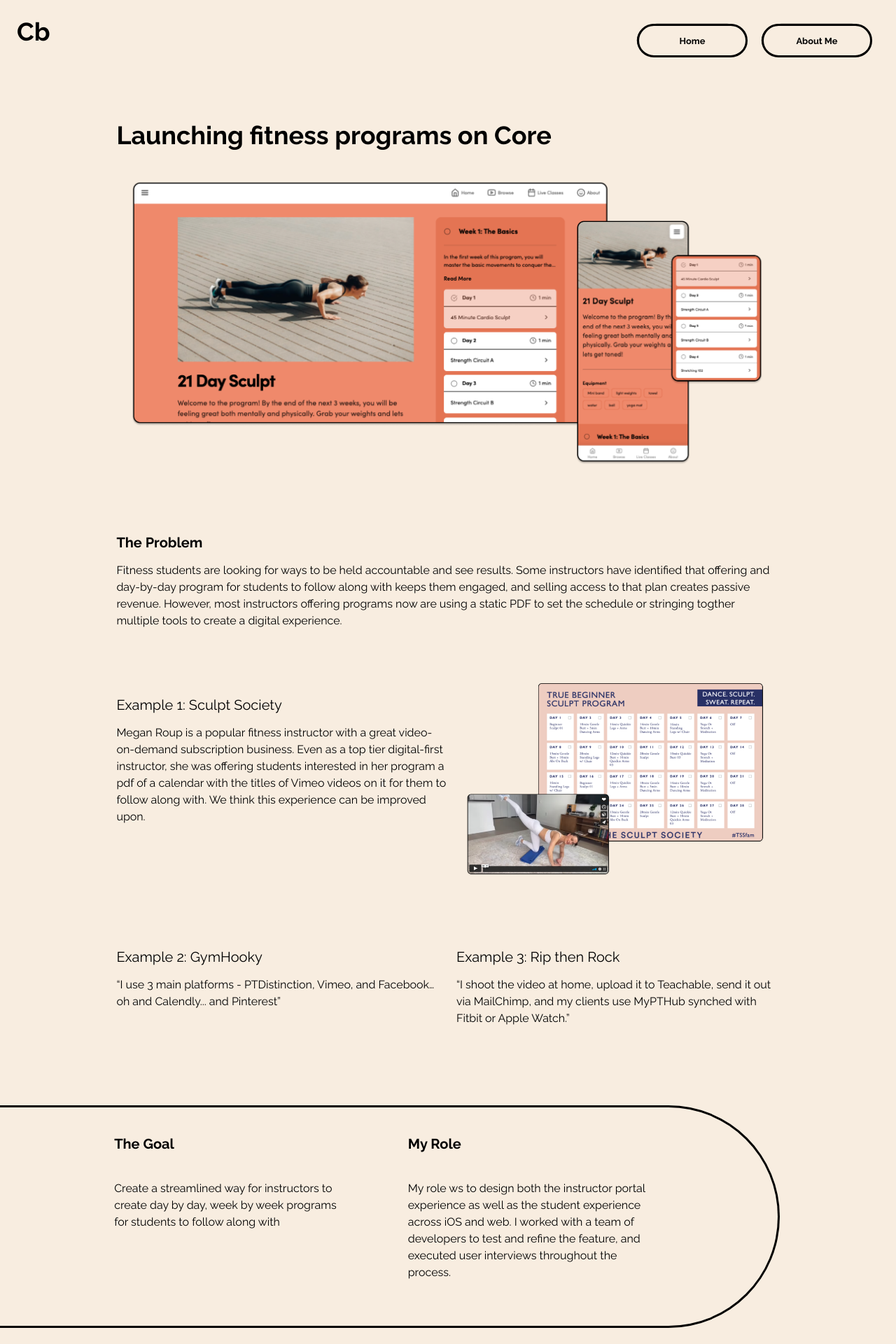
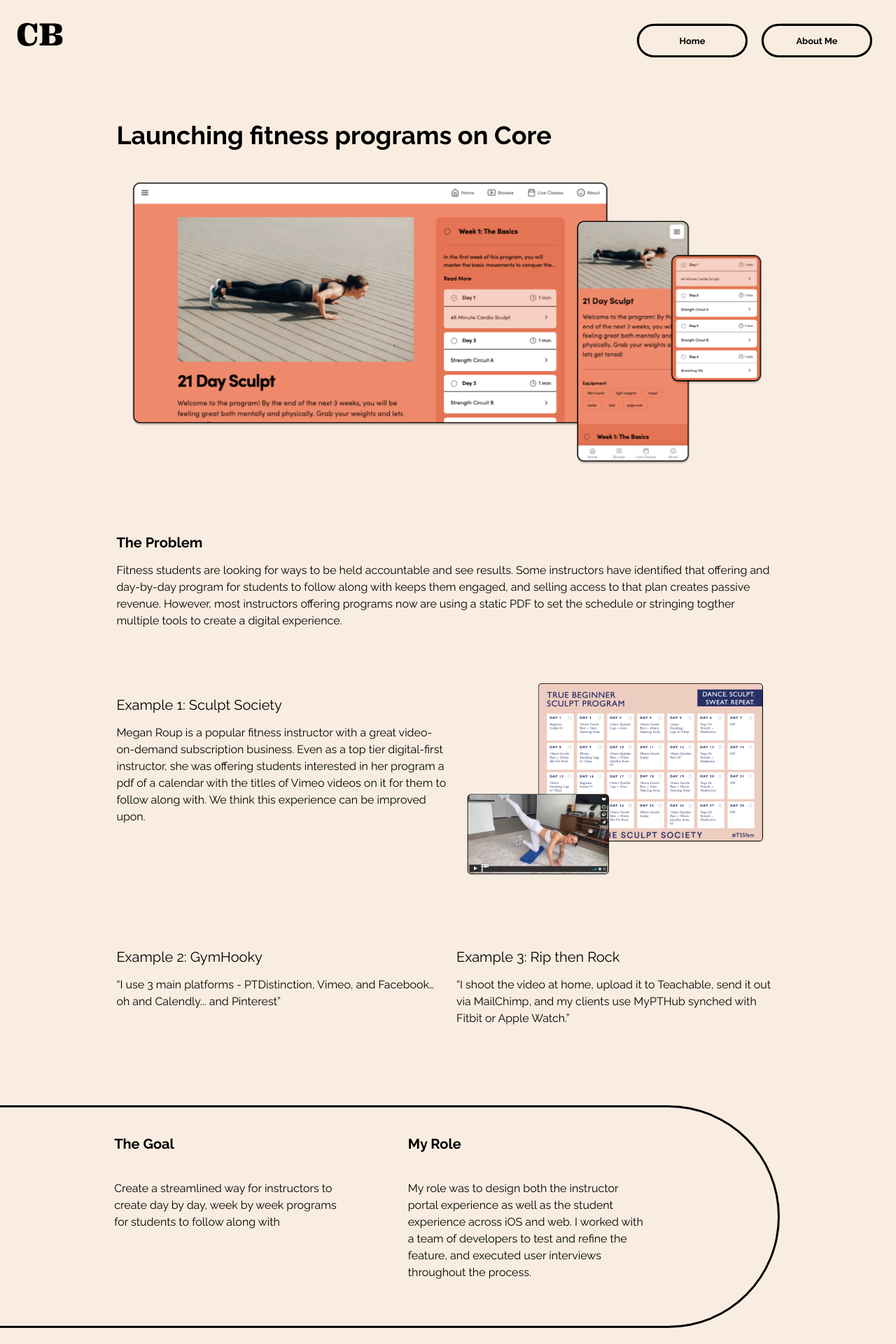
Before and after one commit to hottinet/casey-site-v2, a Next.js app: page /core-programs in a window 1280 px wide. Shown: the top 1920 px of the page at 70% size. Built offline with nearby package versions, Linux system fonts and the light colour scheme.

Commit message:
updating CB svg

```diff
--- a/src/components/meta/NavBar.tsx
+++ b/src/components/meta/NavBar.tsx
@@ -2,6 +2,7 @@ import styled from '@emotion/styled';
 import { useRouter } from 'next/router';
 import { useContext } from 'react';
 
+import Image from '~/components/Image';
 import { ABOUT_ROUTE, HOME_ROUTE } from '~/constants/routing';
 import { BreakpointsContext } from '~/contexts/breakpointsContext';
 
@@ -12,6 +13,8 @@ import Title from '../typography/Title';
 
 const CaseyLink = styled(Link)`
   text-decoration: none;
+  width: 80px;
+  margin-top: 8px;
 `;
 
 const NavBar: React.FC = () => {
@@ -20,7 +23,7 @@ const NavBar: React.FC = () => {
   return (
     <FlexBox justifyContent="space-between" p={24} pb={80}>
       <CaseyLink href="/" internal noHoverStyles>
-        <Title bold>Cb</Title>
+        <Image alt="CB" src="/Misc/CB.svg" />
       </CaseyLink>
       {breakpoints.includes('sm') && (
         <FlexBox>
--- a/src/pages/core-programs.tsx
+++ b/src/pages/core-programs.tsx
@@ -84,7 +84,7 @@ const CorePrograms: React.FC = () => (
         topText="The Goal"
       />
       <PickleStack
-        bottomText="My role ws to design both the instructor portal experience as well as the student experience across iOS and web. I worked with a team of developers to test and refine the feature, and executed user interviews throughout the process."
+        bottomText="My role was to design both the instructor portal experience as well as the student experience across iOS and web. I worked with a team of developers to test and refine the feature, and executed user interviews throughout the process."
         topText="My Role"
       />
     </DetailPickle>
--- a/src/pages/customer-discovery.tsx
+++ b/src/pages/customer-discovery.tsx
@@ -121,8 +121,8 @@ const CustomerDiscovery: React.FC = () => {
             migrate onto our platform as we worked towards feature parody with
             our competitors.
           </BoldSpan>
-          Our goal was to interview 20+ less established intructors to identify
-          their main pain points and how Core could solve them.
+          &nbsp;Our goal was to interview 20+ less established intructors to
+          identify their main pain points and how Core could solve them.
         </Body>
         <Heading bold>Our Process</Heading>
         <Image
```
Also changed, not shown: public/Misc/CB.svg (added).
